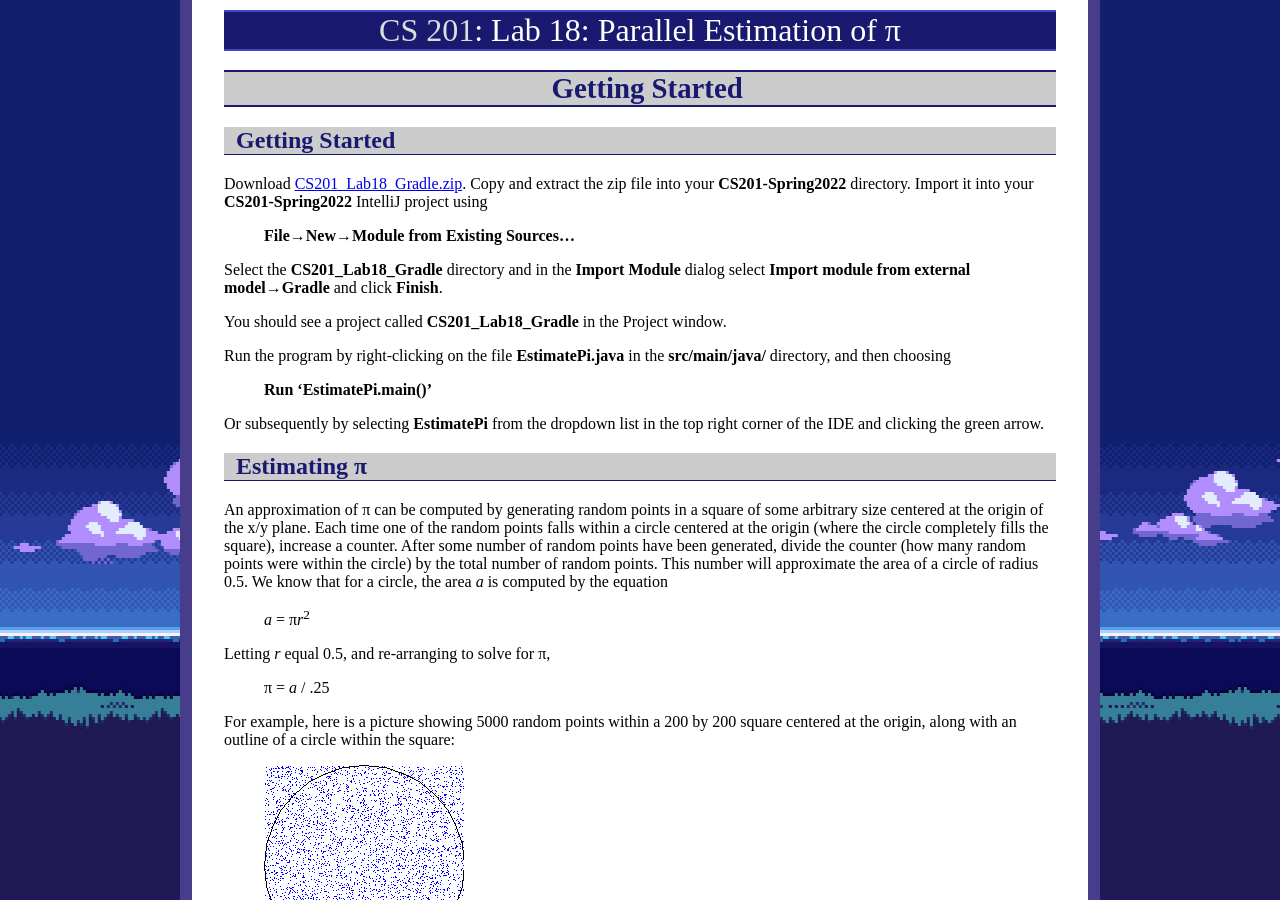
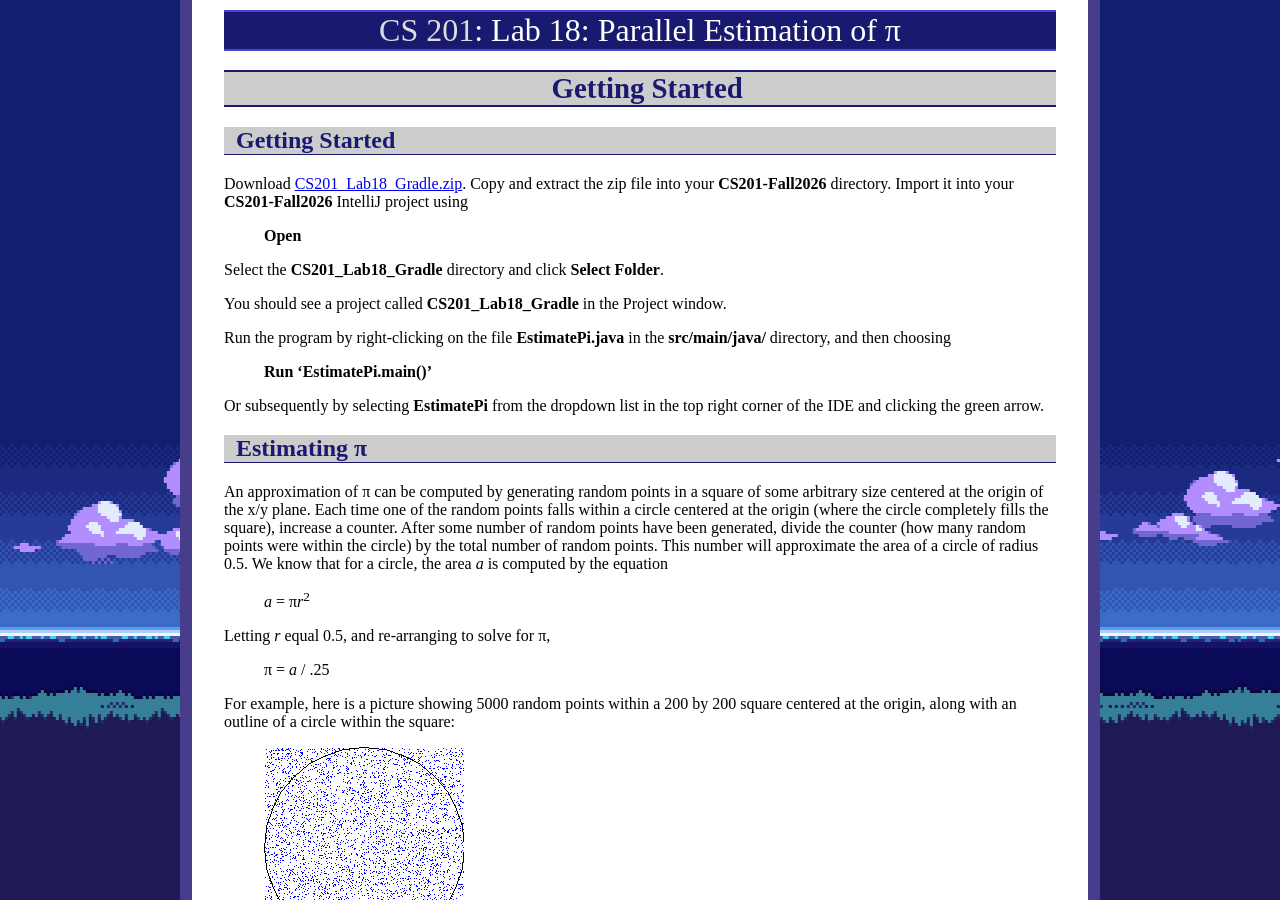
Before and after one commit to ycpcs/cs201-fall2026, a Jekyll site: the page built from labs/lab18.md, in a window 1280 px wide and 900 px high. Built offline with Jekyll 4.4.1, drawn with Linux system fonts in a browser that asks for light colours.

Commit message:
Update lab18.md

```diff
--- a/labs/lab18.md
+++ b/labs/lab18.md
@@ -8,11 +8,11 @@ Getting Started
 
 ## Getting Started
 
-Download [CS201\_Lab18\_Gradle.zip](CS201_Lab18_Gradle.zip). Copy and extract the zip file into your **CS201-Spring2022** directory. Import it into your **CS201-Spring2022** IntelliJ project using
+Download [CS201\_Lab18\_Gradle.zip](CS201_Lab18_Gradle.zip). Copy and extract the zip file into your **CS201-Fall2026** directory. Import it into your **CS201-Fall2026** IntelliJ project using
 
-> **File&rarr;New&rarr;Module from Existing Sources...**
+> **Open**
 
-Select the **CS201\_Lab18\_Gradle** directory and in the **Import Module** dialog select **Import module from external model&rarr;Gradle** and click **Finish**.
+Select the **CS201\_Lab18\_Gradle** directory and click **Select Folder**.
 
 You should see a project called **CS201\_Lab18\_Gradle** in the Project window.
 
```
